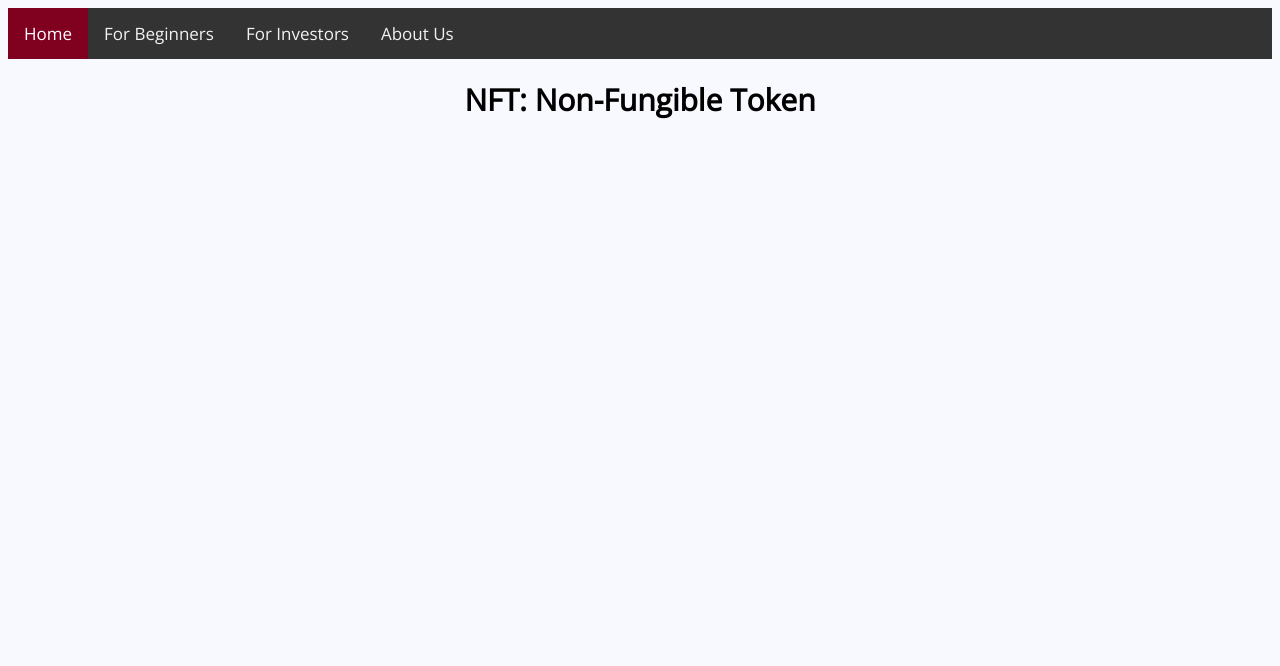
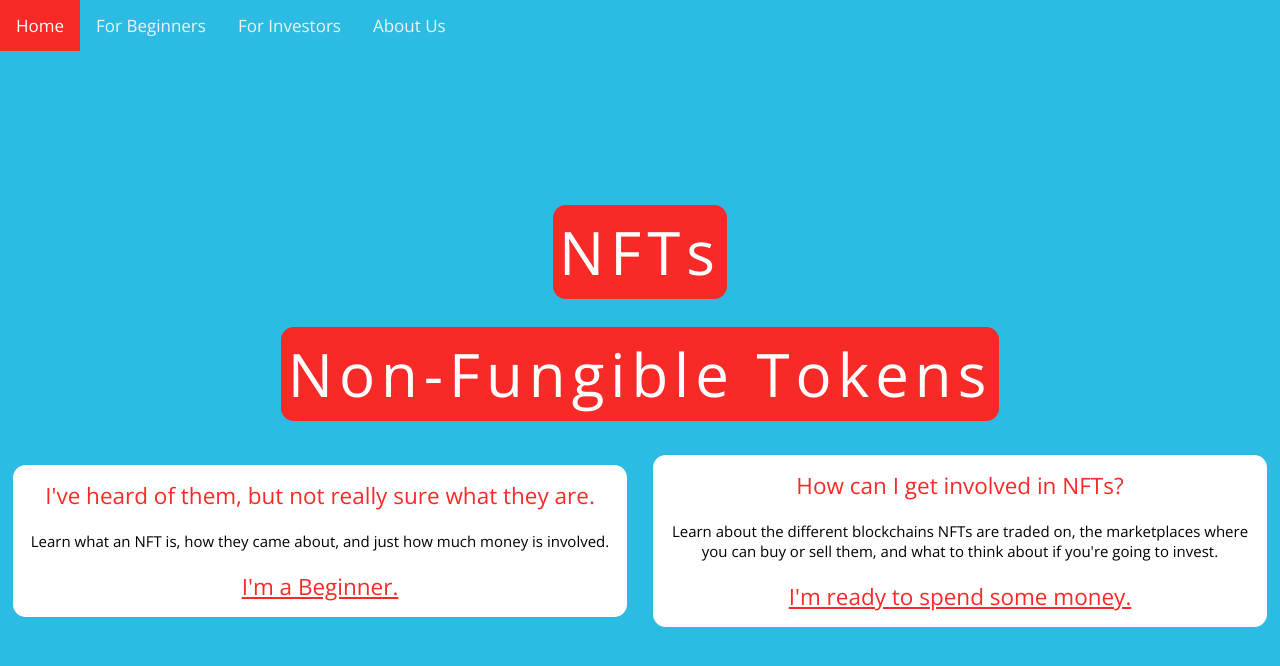
Before and after one commit to code4policy/code4policy-nfts, a plain HTML site: page index.html in a window 1280 px wide. Drawn offline with nearby package versions, Linux system fonts and the light colour scheme.

Commit message:
update homepage

```diff
--- a/CSS-files/styles.css
+++ b/CSS-files/styles.css
@@ -2,16 +2,17 @@
 html {
   font-size: 15px; /* px means "pixels": the base font size is now 10 pixels high  */
   font-family: "Open Sans", sans-serif; /* this should be the rest of the output you got from Google fonts */
-  background-color: ghostwhite;
+  margin: 0;
+  height: 100%;
 }
 
-.homepagetitle, .beginnerpagetitle {
-  text-align: center;
-  margin-bottom: 2vw;
+body {
+  height: 100%;
+  margin: 0;
+  background: rgb(44, 188,227);
 }
 
-/** FAQ Positioning **/
-
+/** Style For Beginner content **/
 .FAQ {
   text-align: center;
 }
@@ -34,7 +35,6 @@ html {
 
 /*Top Navigation Background Colors*/
 .topnav {
-  background-color: #333;
   overflow: hidden;
 }
 
@@ -56,6 +56,56 @@ html {
 
 /* Add a color to the active/current link */
 .topnav a.active {
-  background-color: #800020;
+  background-color: rgb(247, 42, 39);
   color: white;
 }
+
+/** Style homepage title **/
+.homepagetitle {
+  position: relative;
+  left: 0;
+  top: 20%;
+  width: 100%;
+  text-align: center;
+  color: #000;
+}
+
+.homepagetitle span.HPborder {
+  background-color: rgb(247, 42, 39);
+  color: #fff;
+  padding: .5vw;
+  font-size: 4em;
+  letter-spacing: .1em;
+  border-radius: 1vw;
+}
+
+/** Style homepage links **/
+.infoboxcontainer {
+  display: flex;
+  position: relative;
+  top: 25%;
+  text-align: center;
+  justify-content: center;
+  align-content: baseline;
+  align-items: center;
+}
+
+.infobox {
+  width: 100%;
+  background-color: #fff;
+  margin-left: 1vw;
+  margin-right: 1vw;
+  padding: 1em;
+  align-content: baseline;
+  border-radius: 1vw;
+}
+
+.infoboxquestion, .infoboxlink {
+  color: rgb(247, 42, 39);
+  font-size: 1.5em;
+}
+
+.beginnerpagetitle {
+  text-align: center;
+  margin-bottom: 2vw;
+}
--- a/index.html
+++ b/index.html
@@ -18,11 +18,26 @@
 </div>
 
 <body>
-  <h1 class="homepagetitle">NFT: Non-Fungible Token</h1>
+  	<div class="homepagetitle">
+    	<span class="HPborder">NFTs</span><br><br><br>
+    	<span class="HPborder">Non-Fungible Tokens</span>
+  	</div>
 
+  	<div class="infoboxcontainer">
+  		<div class="infobox">
+  			<div class="infoboxquestion">I've heard of them, but not really sure what they are.</div><br>
+  			<div class="infoboxexplanation">Learn what an NFT is, how they came about, and just how much money is involved.</div><br>
+  			<div><a href="for-beginners.html" class="infoboxlink">I'm a Beginner.</a></div>
+  		</div>
 
+  		<div class="infobox">
+  			<div class="infoboxquestion">How can I get involved in NFTs?</div><br>
+  			<div class="infoboxexplanation">Learn about the different blockchains NFTs are traded on, the marketplaces where you can buy or sell them, and what to think about if you're going to invest.</div><br>
+  			<div><a href="for-investors.html" class="infoboxlink">I'm ready to spend some money.</a></div>
+  		</div>
+ 	</div>
 
 <! –– Link to JS File ––>
-    <script src="main.js"></script>
+    <script src="scrips/main.js"></script>
 </body>
 </html>
```
